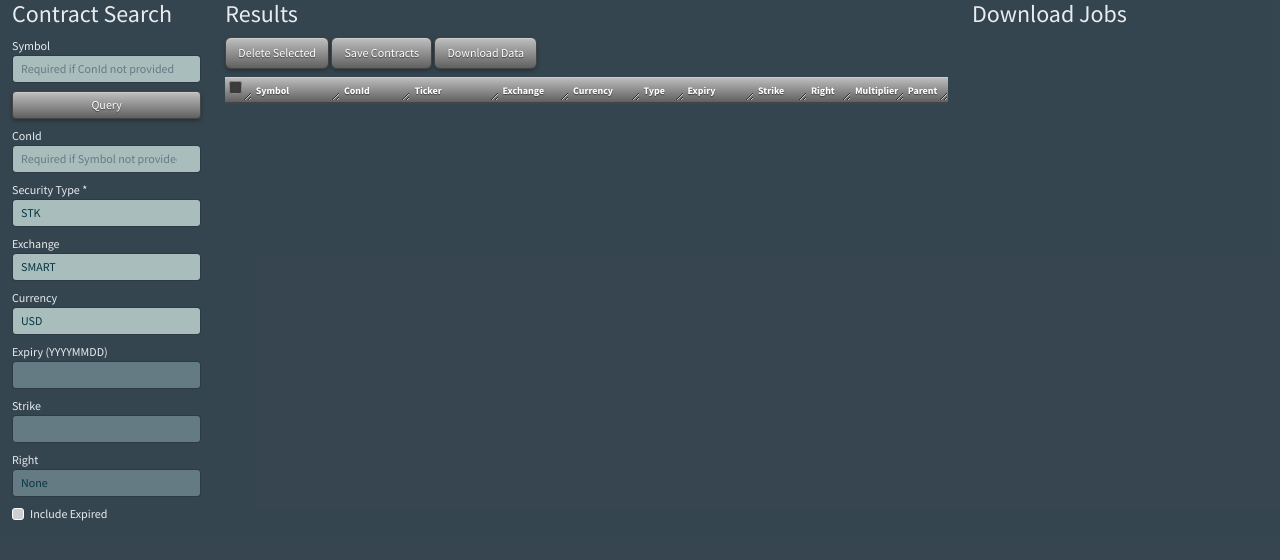
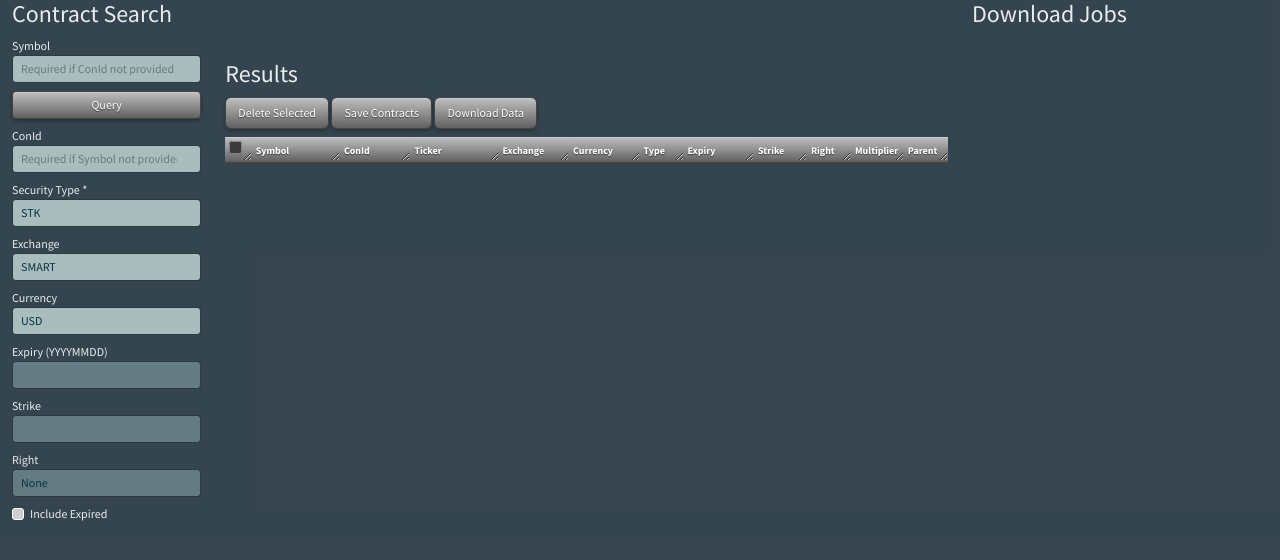
Before and after one commit to alacazar/ib-connect, a Flask app: page / in a window 1280 px wide. Shown: the top 560 px of the page. Run offline with Flask 3, Linux system fonts and the light colour scheme; lists and menus that the app fills with data are empty; some libraries are stand-ins or nearby versions.

Commit message:
Add id to results panel and margin-top to vertically align with query button

```diff
--- a/ib_connect/gui/static/css/custom.css
+++ b/ib_connect/gui/static/css/custom.css
@@ -79,6 +79,11 @@ select option:hover {
   color: #fff !important;
 }
 
+/* Align results panel with query button */
+#resultsPanel {
+  margin-top: 60px;
+}
+
 /* Remove horizontal scrollbar */
 div[style*="overflow-x"] {
   overflow-x: hidden !important;
--- a/ib_connect/gui/templates/index.html
+++ b/ib_connect/gui/templates/index.html
@@ -69,7 +69,7 @@
             </div>
 
             <!-- Middle Panel: Results Grid -->
-            <div class="col-7">
+            <div class="col-7" id="resultsPanel">
                 <h4>Results</h4>
                 <button id="deleteSelected" class="btn btn-danger mb-2">Delete Selected</button>
                 <button id="saveContracts" class="btn btn-success mb-2">Save Contracts</button>
```
